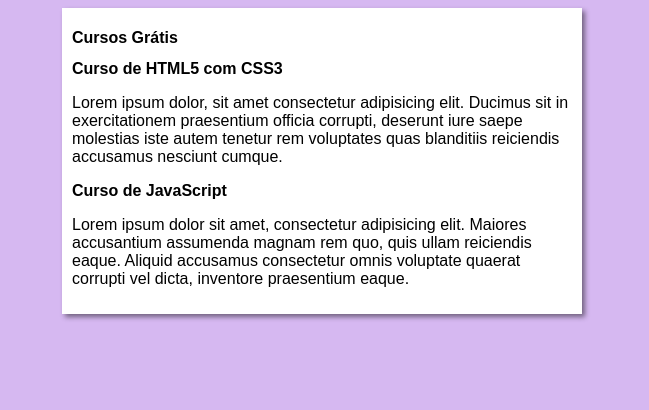
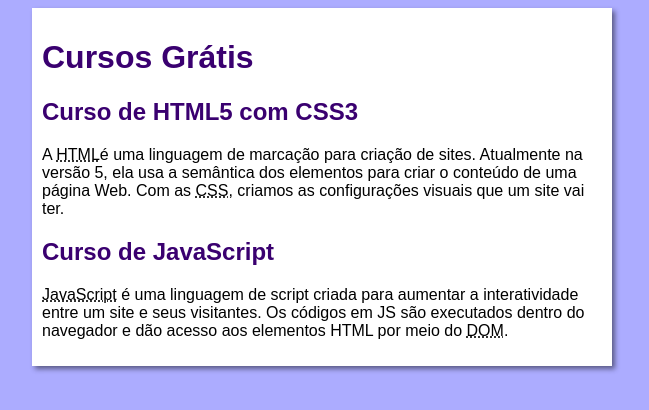
Before and after one commit to LucasCiacci/Projeto-site, a plain HTML site: page index.html in a window 1280 px wide. Shown: the whole page, without its empty margins (318-967 px from the left). Drawn offline with Linux system fonts and the light colour scheme.

Commit message:
Modificando index

```diff
--- a/estilos/style.css
+++ b/estilos/style.css
@@ -4,13 +4,34 @@
 }
 
 body {
-    background-color: rgb(214, 184, 241);
+    background-color:#acacff;
 }
 
 main {
     background-color: white;
-    width: 500px;
+    width: 560px;
     margin: auto;
     padding: 10px;
     box-shadow: 3px 3px 5px rgba(0, 0, 0, 0.473);
 }
+
+h1 {
+    font-size: 2em;
+    color: rgb(58, 0, 112);
+}
+
+h2 {
+    font-size: 1.5em;
+    color: rgb(58, 0, 112);
+}
+
+a {
+    text-decoration: none;
+    font-weight: bold;
+    color: rgb(58, 0, 112) ;
+}
+
+a:hover {
+    text-decoration: underline;
+    color: rgb(26, 26, 255);
+}
--- a/index.html
+++ b/index.html
@@ -13,11 +13,11 @@
         </header>
         <article>
             <h2>Curso de HTML5 com CSS3</h2>
-            <p>Lorem ipsum dolor, sit amet consectetur adipisicing elit. Ducimus sit in exercitationem praesentium officia corrupti, deserunt iure saepe molestias iste autem tenetur rem voluptates quas blanditiis reiciendis accusamus nesciunt cumque.</p>
+            <p>A <abbr title="HyperText Markup Language">HTML</abbr>é uma linguagem de marcação para criação de sites. Atualmente na versão 5, ela usa a semântica dos elementos para criar o conteúdo de uma página Web. Com as <abbr title="Cascading Style Sheets">CSS</abbr>, criamos as configurações visuais que um site vai ter.</p>
         </article>
         <article>
             <h2>Curso de JavaScript</h2>
-            <p>Lorem ipsum dolor sit amet, consectetur adipisicing elit. Maiores accusantium assumenda magnam rem quo, quis ullam reiciendis eaque. Aliquid accusamus consectetur omnis voluptate quaerat corrupti vel dicta, inventore praesentium eaque.</p>
+            <p><abbr title="JavaScript">JavaScript</abbr> é uma linguagem de script criada para aumentar a interatividade entre um site e seus visitantes. Os códigos em JS são executados dentro do navegador e dão acesso aos elementos HTML por meio do <abbr title="Document Object Model">DOM</abbr>.</div></p>
         </article>
     </main>
 </body>
```
